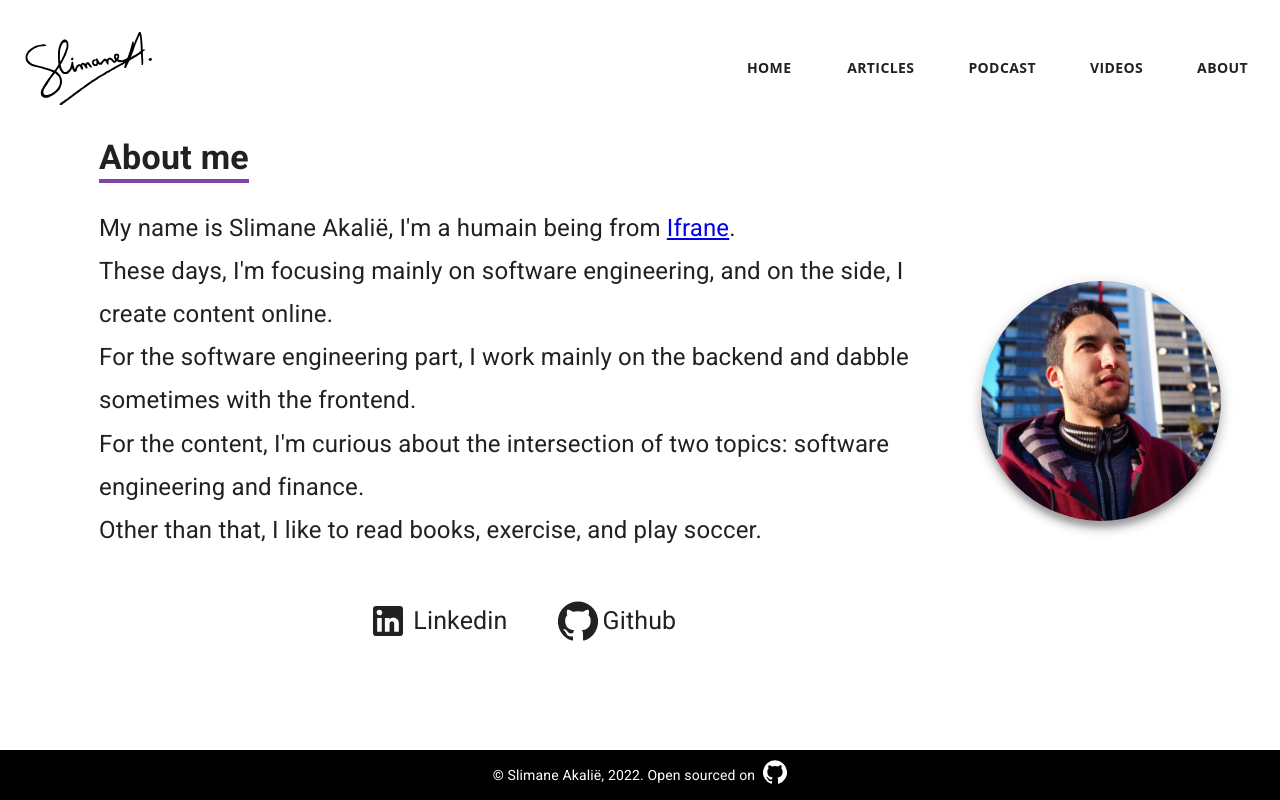
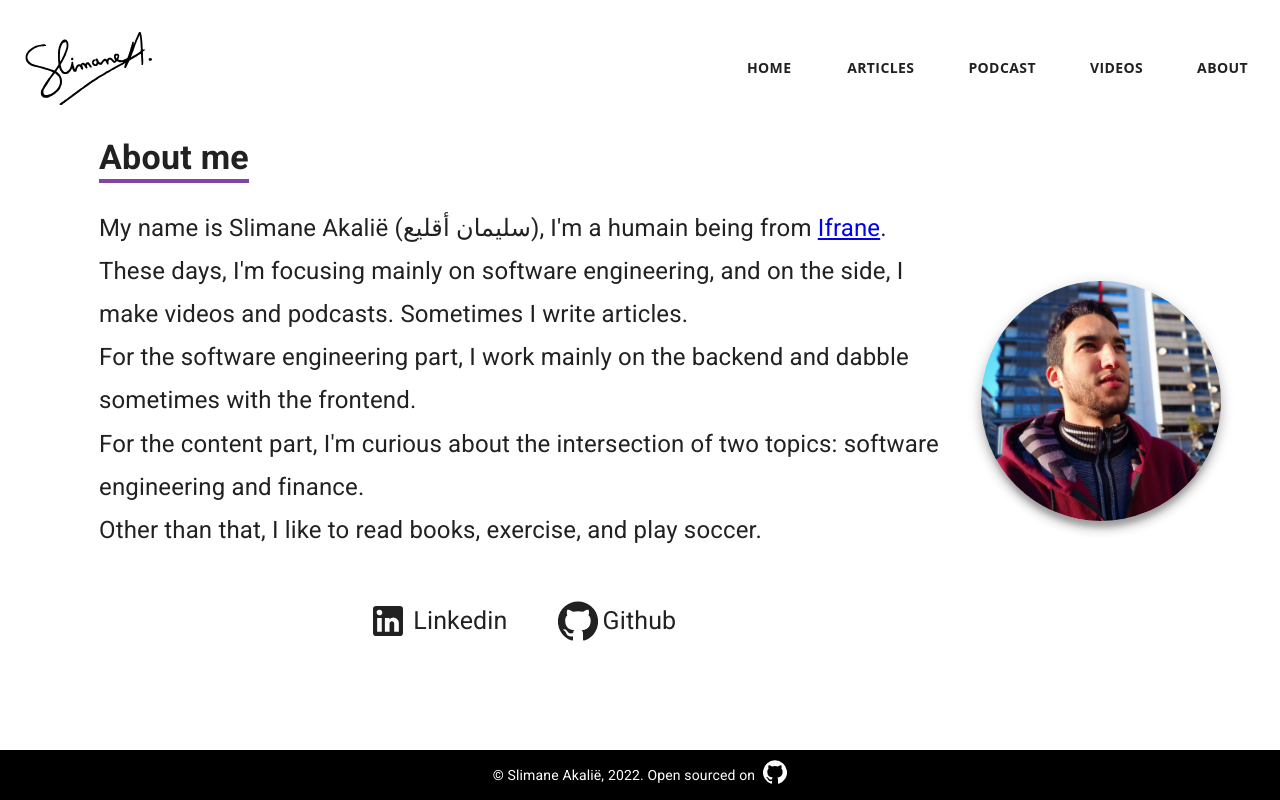
Before and after one commit to slimaneakalie/slimane.io, a Next.js app: page /about in a window 1280 px wide. Built offline with nearby package versions, Linux system fonts and the light colour scheme.

Commit message:
update about page

```diff
--- a/pages/about.tsx
+++ b/pages/about.tsx
@@ -38,19 +38,19 @@ export default function About(): JSX.Element {
           <div className={classes.textContainer}>
             <MainTitle>About me</MainTitle>
             <p className={classes.text}>
-              My name is Slimane Akalië, I'm a humain being from{" "}
+              My name is Slimane Akalië (سليمان أقليع), I'm a humain being from{" "}
               <a href="https://en.wikipedia.org/wiki/Ifrane" target="_blank">
                 Ifrane
               </a>
               .
               <br />
               These days, I'm focusing mainly on software engineering, and on
-              the side, I create content online.
+              the side, I make videos and podcasts. Sometimes I write articles.
               <br />
               For the software engineering part, I work mainly on the backend
               and dabble sometimes with the frontend.
               <br />
-              For the content, I'm curious about the intersection of two topics:
+              For the content part, I'm curious about the intersection of two topics:
               software engineering and finance.
               <br />
               Other than that, I like to read books, exercise, and play soccer.
```
Also changed, not shown: 1 other file (tests, documents, lock files or other folders).
